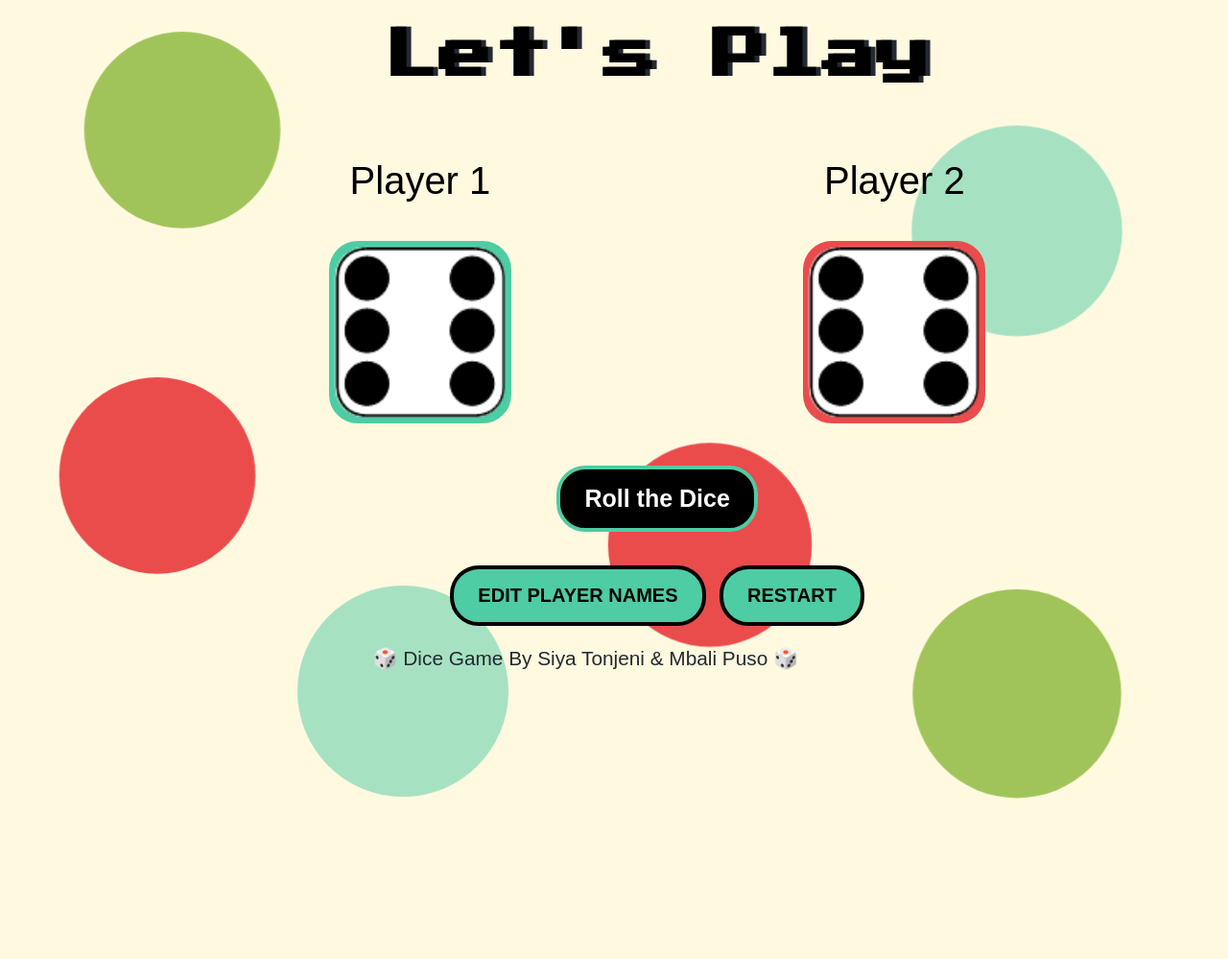
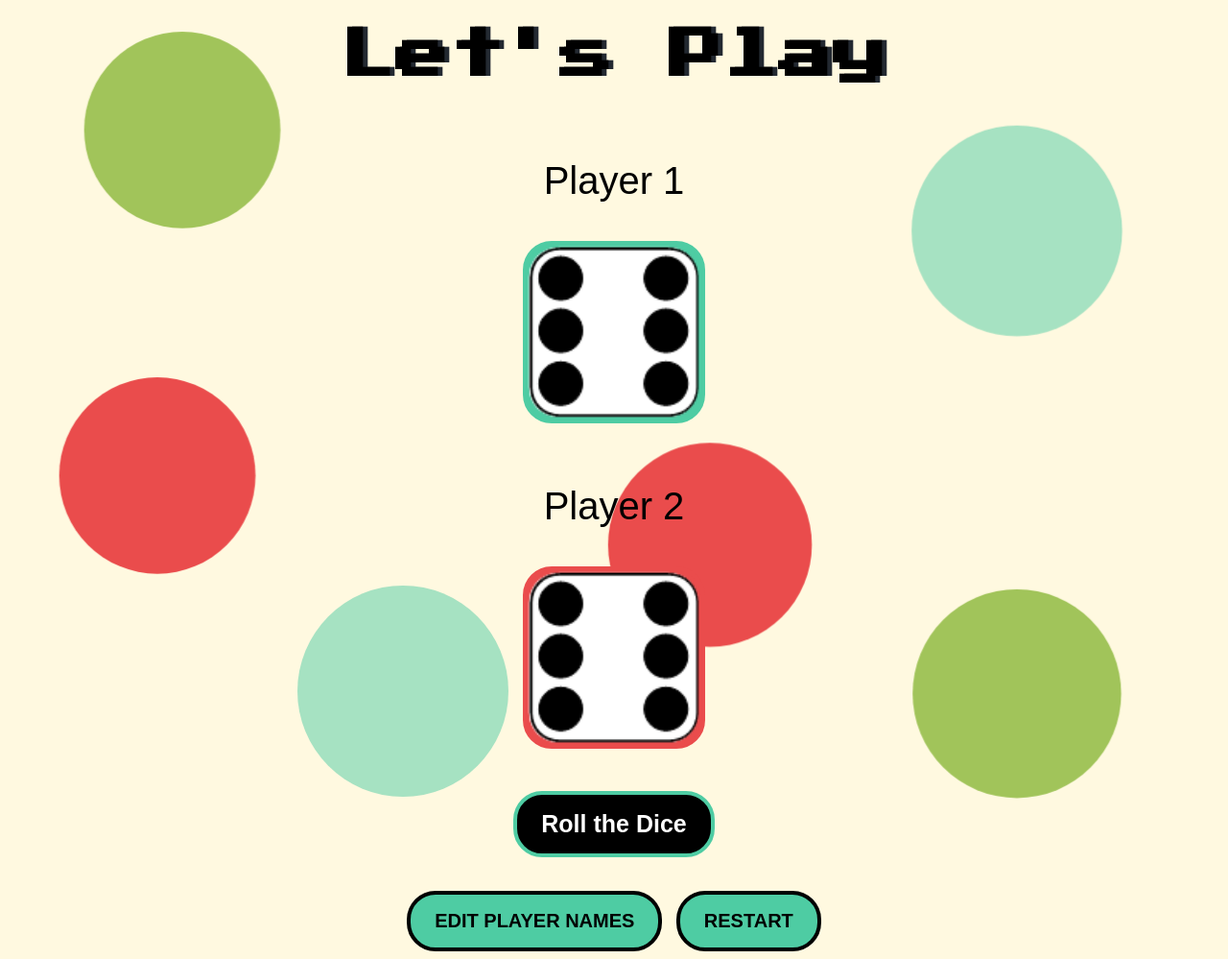
Before and after one commit to Siya-Tonjeni/Dice-game, a plain HTML site: page dicegame.html in a window 1280 px wide. Shown: the top 999 px of the page at 96% size. Before the commit the page ends 800 px from the top, so only its background shows below. Drawn offline with Linux system fonts and the light colour scheme.

Commit message:
Fixed container alignment

```diff
--- a/style.css
+++ b/style.css
@@ -198,15 +198,8 @@ body {
 /* Splash page ends */
 
 /* Game rules section  */
-
-.welcome-section{
-  position: fixed;
-}
-
 .container {
-  /* width: 70%; */
-  position: relative;
-  left: 30%;
+  width: 70%;
   margin: auto;
   text-align: center;
 }
@@ -259,7 +252,7 @@ body {
 }
 
 /* Responsive design for screen with 768px max width */
-/* @media (max-width: 768px) {
+@media (max-width: 768px) {
     .dicegame-rules {
       padding: 20px;
     }
@@ -308,28 +301,20 @@ body {
 
 .footer-h1 {
     font-weight: 300;
-    /* margin: 30px; */
+    margin: 30px;
     font-size: 1.3rem;
     color: #232931;
     text-align: center;
 }
 
 footer {
-    /* margin-top: 100px;
-    margin-bottom: 20px; */
-    width: 500px;
-    margin: 10px 10px 0 47%;
+    margin-top: 60px;
+    margin-bottom: 20px;
 }
 
 /* Game rule section ends */
 
 /* Dice game (dicegame.html file) section */
-
-.main-section{
-  position: fixed;
-  left: -8%;
-}
-
 .bottom {
     padding-top: 30px;
 }
```
